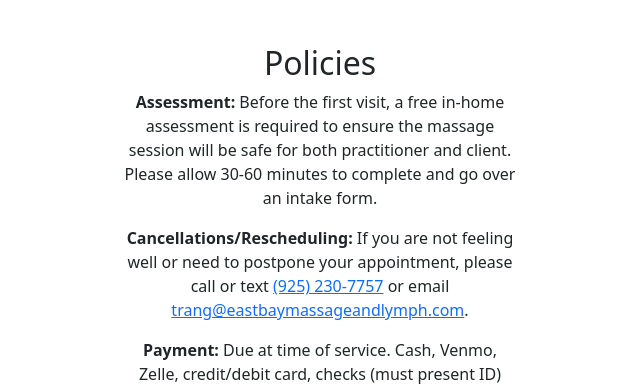
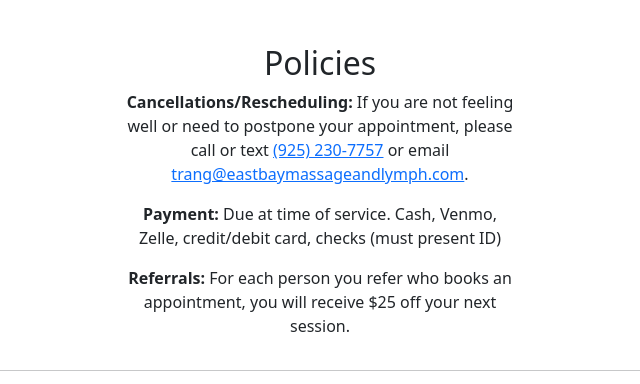
Before and after one commit to tnoff/eastbay, a Django app: page /policies/ in a window 1280 px wide. Shown: the part 56-440 px from the top of the page, without its empty margins (320-960 px from the left). Run offline with Django 4.2, Linux system fonts and the light colour scheme; some libraries are stand-ins or nearby versions.

Commit message:
remove assessment bits

```diff
--- a/templates/policies.html
+++ b/templates/policies.html
@@ -14,7 +14,6 @@
     <div class="col-md-4 offset-md-4">
         <h2 align="center">Policies</h2>
         <div align="center">
-            <p><b>Assessment:</b> Before the first visit, a free in-home assessment is required to ensure the massage session will be safe for both practitioner and client. Please allow 30-60 minutes to complete and go over an intake form.</p>
             <p><b>Cancellations/Rescheduling:</b> If you are not feeling well or need to postpone your appointment, please call or text <a href="tel:+1{{contact_number_no_space}}">{{contact_number}}</a> or email <a href = "mailto: {{contact_email}}">{{contact_email}}</a>.</p>
             <p><b>Payment:</b> Due at time of service. Cash, Venmo, Zelle, credit/debit card, checks (must present ID)</p>
             <p><b>Referrals:</b> For each person you refer who books an appointment, you will receive $25 off your next session.</p>
```
